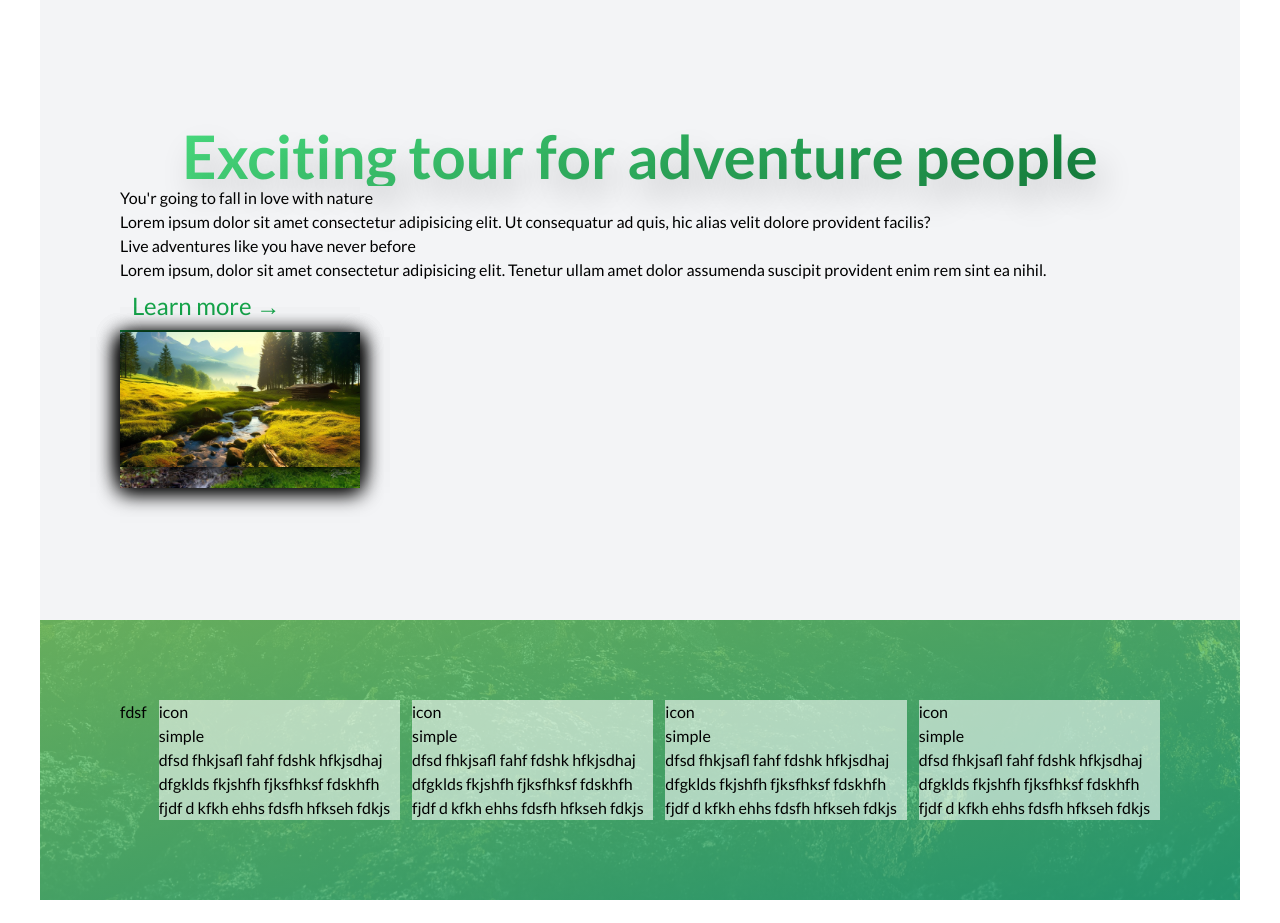
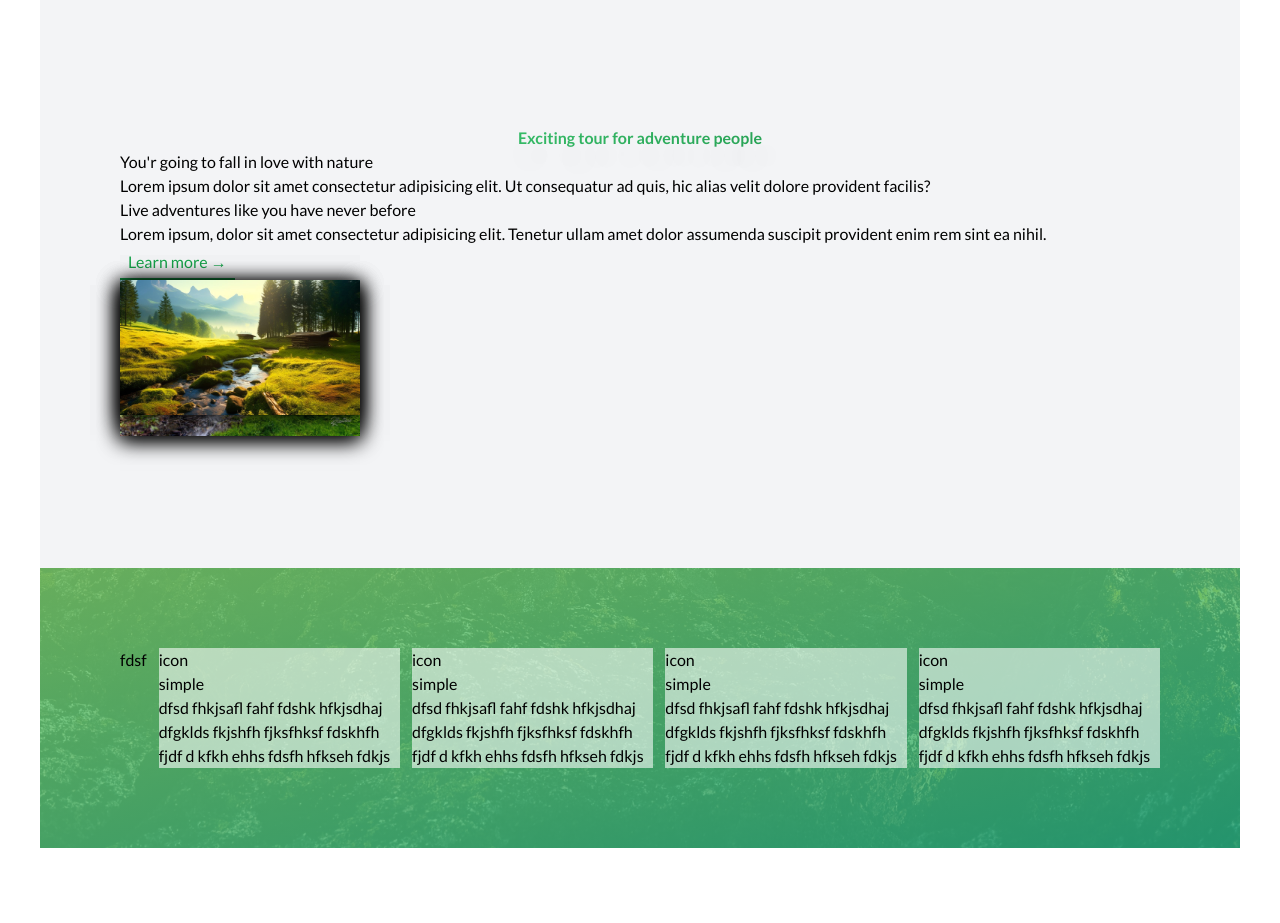
Before and after one commit to OmBharti999/pro, a Next.js app: page / in a window 1280 px wide. Shown: the part 802-1725 px from the top of the page. After the commit the page ends 1690 px from the top, so only its background shows below. Built offline with nearby package versions, Linux system fonts and the light colour scheme.

Commit message:
reduce font size main content

```diff
--- a/app/_component/button/index.css
+++ b/app/_component/button/index.css
@@ -32,7 +32,7 @@
 /* btn- simple */
 
 .btn-simple {
-  @apply text-2xl inline-block text-green-600 border-b-2 border-green-600 w-fit hover:bg-green-600 hover:text-white py-2 px-3 hover:px-4 hover:shadow-md hover:-translate-y-1;
+  @apply inline-block text-green-600 border-b-2 border-green-600 w-fit hover:bg-green-600 hover:text-white py-1 px-2 hover:px-3 hover:shadow-md hover:-translate-y-1;
   transition: all 0.3s;
   /* transform: translateY(-2px); */
 }
--- a/app/_component/fonts/Fonts.tsx
+++ b/app/_component/fonts/Fonts.tsx
@@ -14,7 +14,7 @@ export const PText = ({ content = "Text", addClass }: Props) => {
 
 // heading--->
 export const Heading = ({ content = "Text", addClass }: Props) => {
-  return <h2 className={`text-3xl ${addClass}`}>{content}</h2>;
+  return <h2 className={`text-xl font-medium ${addClass}`}>{content}</h2>;
 };
 
 // prime heading should be used only once
@@ -33,6 +33,6 @@ export const HeadingSecondary = ({
   addClass,
 }: Props) => {
   return (
-    <Heading addClass={`heading-secondary ${addClass}`} content={content} />
+    <Heading addClass={`heading-secondary text-5xl ${addClass}`} content={content} />
   );
 };
--- a/app/_component/fonts/index.css
+++ b/app/_component/fonts/index.css
@@ -9,7 +9,7 @@
 }
 
 .heading-secondary {
-  @apply font-bold text-6xl bg-gradient-to-r from-green-400 to-green-700 text-center bg-clip-text text-transparent hover:skew-y-3 hover:skew-x-12;
+  @apply font-bold bg-gradient-to-r from-green-400 to-green-700 text-center bg-clip-text text-transparent hover:skew-y-3 hover:skew-x-12;
   text-shadow: 0.5rem 1rem 2rem rgba(0, 0, 0, 0.2);
   transition: all 0.3s;
 }
```
